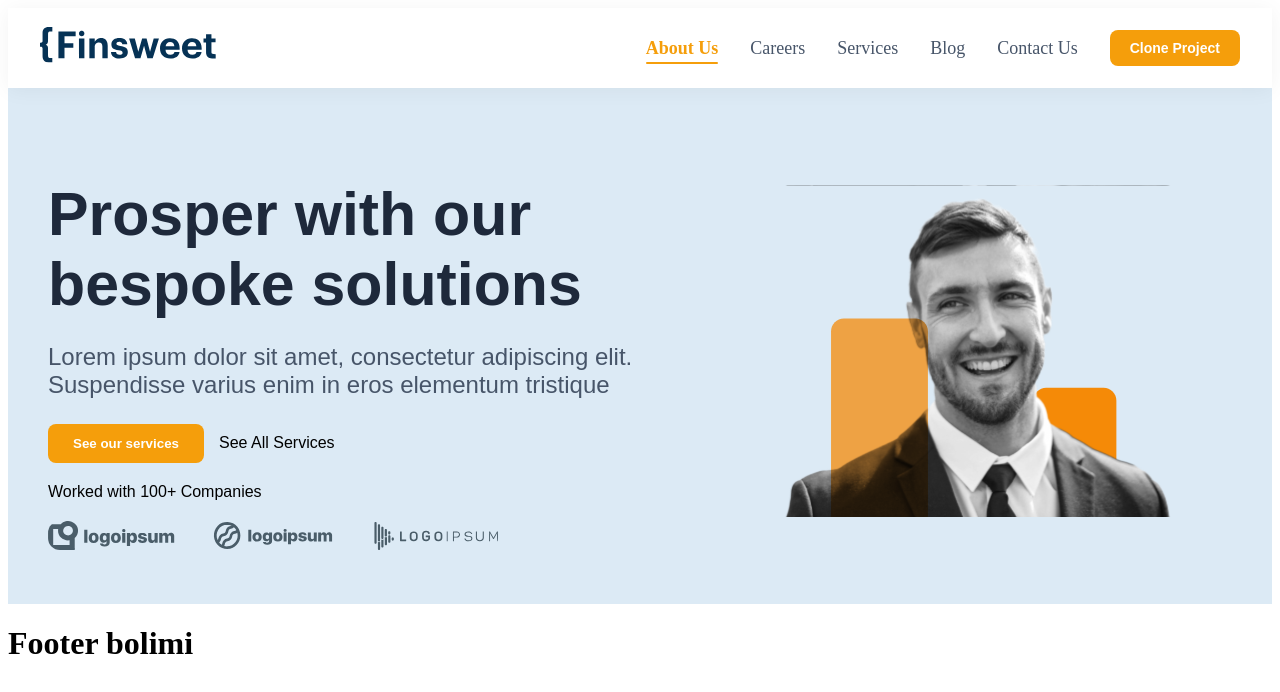
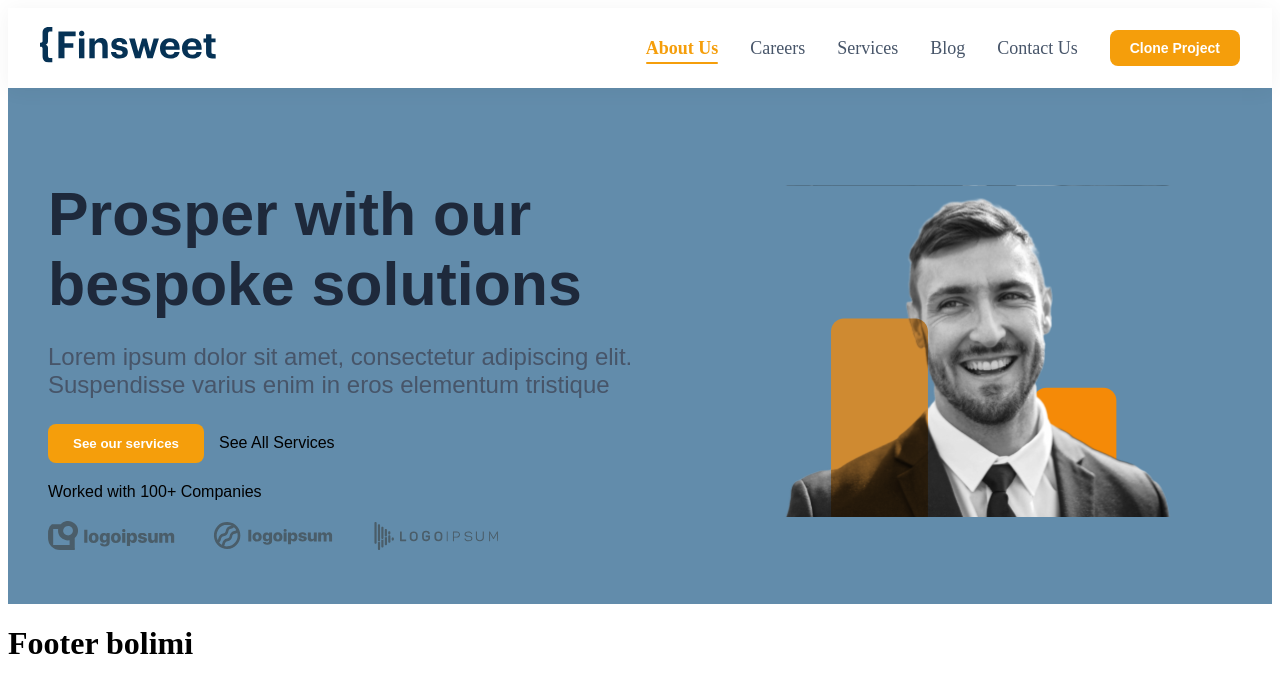
Before and after one commit to jomiy191-arch/react_figma, a React (Vite) app: page / in a window 1280 px wide. Shown: the top 692 px of the page. Built offline with nearby package versions, Linux system fonts and the light colour scheme.

Commit message:
Some changes

```diff
--- a/src/pages/About/About.css
+++ b/src/pages/About/About.css
@@ -1,7 +1,7 @@
 
 .about {
     padding: 50px 20px;
-    background-color: #DCEAF5;
+    background-color: #628cab;
     font-family: 'Arial', sans-serif;
 }
 
--- a/src/pages/Blog/Blog.css
+++ b/src/pages/Blog/Blog.css
@@ -129,7 +129,6 @@
   transform: scale(1.05);
 }
 
-/* ===== Responsive ===== */
 @media (max-width: 1024px) {
   .blog__item {
     flex-direction: column;
```
